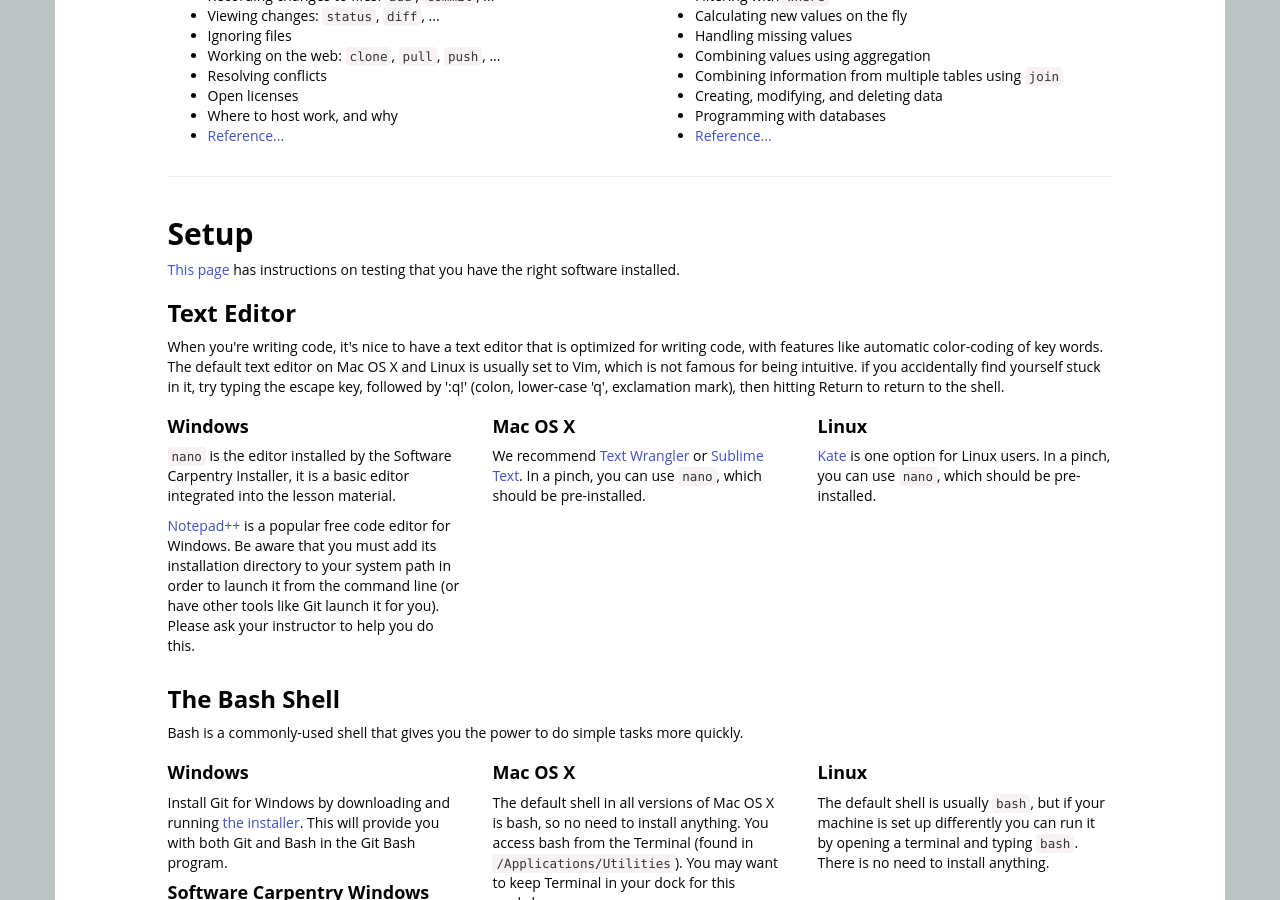
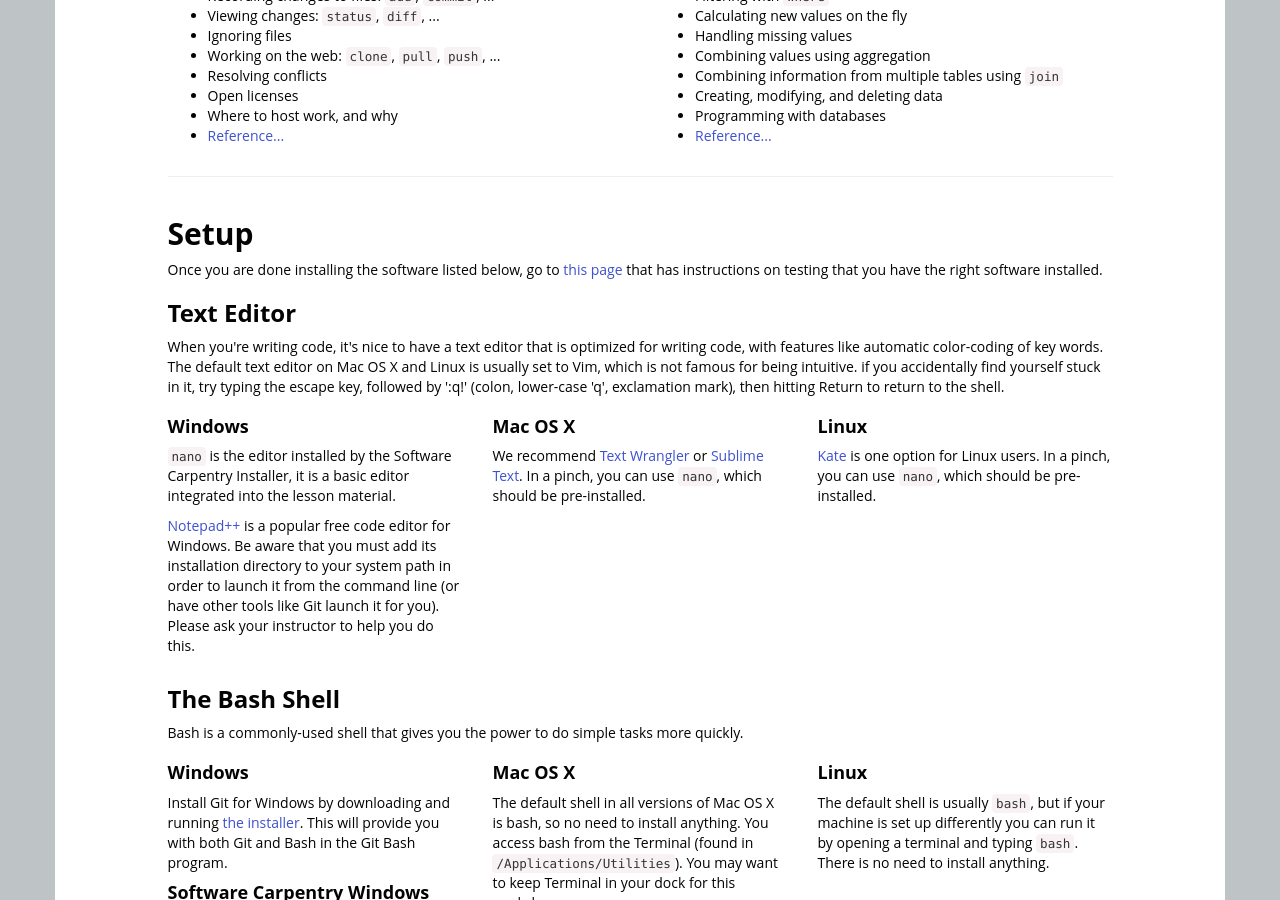
Before and after one commit to carpentries/workshop-template, a Jekyll site: the page built from index.html, in a window 1280 px wide and 900 px high, scrolled down 1519 px. Built offline with Jekyll 4.4.1, drawn with Linux system fonts in a browser that asks for light colours; nearby versions of some CDN libraries; library files that are not in the unit come from our copies.

Commit message:
clarification on running post-install checks

```diff
--- a/index.html
+++ b/index.html
@@ -288,8 +288,8 @@ eventbrite: # FIXME (delete this if not used, otherwise uncomment and provide 12
 <h2 id="setup">Setup</h2>
 
 <p>
-  <a href="setup/index.html">This page</a> has instructions on testing
-  that you have the right software installed.
+  Once you are done installing the software listed below, go to <a href="setup/index.html">this page</a>
+  that has instructions on testing that you have the right software installed.
 </p>
 
 <div id="editor"> <!-- Start of 'editor' section. -->
```
